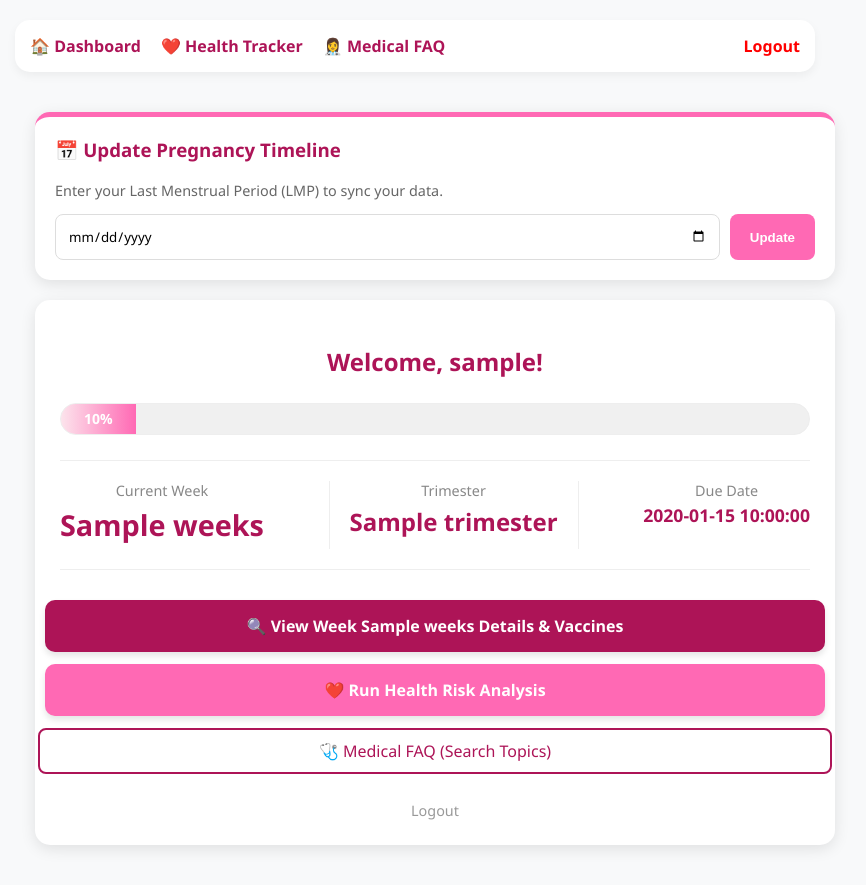
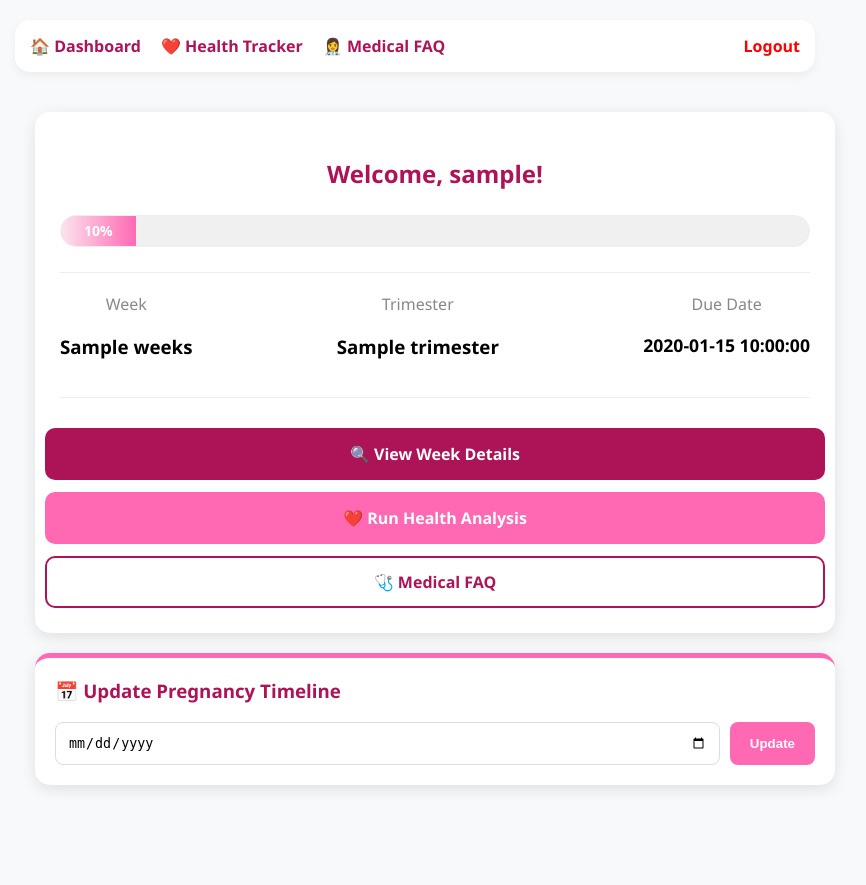
Before and after one commit to tejaswini-111/pregnancy-health-tracker, a Flask app: template templates/dashboard.html in a window 1280 px wide. Shown: the whole page, without its empty margins (225-1091 px from the left). After the commit the page ends 789 px from the top, so only its background shows below. Run offline with Flask 3, Linux system fonts and the light colour scheme; the template is opened without the code that fills it: most values are stand-ins (such as "Sample title", 1, 10 or a date in 2020); some libraries are stand-ins or nearby versions.

Commit message:
Final fix: Dashboard layout swap and FAQ route sync

```diff
--- a/templates/dashboard.html
+++ b/templates/dashboard.html
@@ -1,73 +1,36 @@
 {% extends "base.html" %}
-
-{% block title %}Dashboard - Maternal Health Tracker{% endblock %}
-
 {% block content %}
 <div class="container" style="width: 100%; padding: 20px;">
 
-    <div class="card" style="margin-bottom: 20px; border-top: 5px solid var(--pink-main); padding: 20px; background: #fff; border-radius: 15px; box-shadow: 0 4px 15px rgba(0,0,0,0.1);">
-        <h3 style="margin-top: 0; color: var(--pink-dark);">📅 Update Pregnancy Timeline</h3>
-        <p style="font-size: 0.9rem; color: #666;">Enter your Last Menstrual Period (LMP) to sync your data.</p>
-        <form action="/update_lmp" method="POST" style="display: flex; gap: 10px; margin-top: 10px;">
-            <input type="date" name="lmp_date" required style="flex-grow: 1; padding: 12px; border-radius: 8px; border: 1px solid #ddd; font-family: inherit;">
-            <button type="submit" class="btn" style="background: var(--pink-main); border: none; color: white; padding: 10px 20px; border-radius: 8px; cursor: pointer; font-weight: bold;">Update</button>
-        </form>
-    </div>
-
-    <div class="card" style="padding: 25px; background: #fff; border-radius: 15px; box-shadow: 0 4px 15px rgba(0,0,0,0.1); text-align: center;">
+    <div class="card" style="padding: 25px; background: #fff; border-radius: 15px; box-shadow: 0 4px 15px rgba(0,0,0,0.1); text-align: center; margin-bottom: 20px;">
         <h2 style="color: var(--pink-dark); margin-bottom: 10px;">Welcome, {{ user_name }}!</h2>
 
         <div style="background: #f0f0f0; border-radius: 20px; height: 30px; margin: 25px 0; overflow: hidden; border: 1px solid #eee;">
-            <div style="width: {{ progress }}%; background: linear-gradient(90deg, var(--pink-light), var(--pink-main)); height: 100%; text-align: center; color: white; font-size: 14px; line-height: 30px; font-weight: bold; transition: width 0.5s ease-in-out;">
+            <div style="width: {{ progress }}%; background: linear-gradient(90deg, var(--pink-light), var(--pink-main)); height: 100%; text-align: center; color: white; font-size: 14px; line-height: 30px; font-weight: bold;">
                 {{ progress }}% Complete
             </div>
         </div>
 
         <div style="display: flex; justify-content: space-between; text-align: center; margin-bottom: 30px; border-top: 1px solid #eee; border-bottom: 1px solid #eee; padding: 20px 0;">
-            <div>
-                <p style="margin: 0; color: #888; font-size: 0.9rem;">Current Week</p>
-                <h3 style="margin: 5px 0; color: var(--pink-dark); font-size: 1.8rem;">{{ weeks }}</h3>
-            </div>
-            <div style="border-left: 1px solid #eee; border-right: 1px solid #eee; padding: 0 20px;">
-                <p style="margin: 0; color: #888; font-size: 0.9rem;">Trimester</p>
-                <h3 style="margin: 5px 0; color: var(--pink-dark); font-size: 1.5rem;">{{ trimester }}</h3>
-            </div>
-            <div>
-                <p style="margin: 0; color: #888; font-size: 0.9rem;">Due Date</p>
-                <h3 style="margin: 5px 0; color: var(--pink-dark); font-size: 1.1rem; line-height: 1.2;">{{ due_date }}</h3>
-            </div>
+            <div><p style="margin:0; color:#888;">Week</p><h3>{{ weeks }}</h3></div>
+            <div><p style="margin:0; color:#888;">Trimester</p><h3>{{ trimester }}</h3></div>
+            <div><p style="margin:0; color:#888;">Due Date</p><h3 style="font-size: 1.1rem;">{{ due_date }}</h3></div>
         </div>
 
         <div style="display: flex; flex-direction: column; gap: 12px; align-items: center; width: 100%;">
-
-            <a href="/details/{{ weeks }}" class="btn" style="background: var(--pink-dark); color: white; width: 100%; padding: 15px; border-radius: 10px; text-decoration: none; font-weight: bold; display: block; box-shadow: 0 4px 6px rgba(0,0,0,0.1);">
-                🔍 View Week {{ weeks }} Details & Vaccines
-            </a>
-
-            <a href="/predict_page" class="btn" style="background: var(--pink-main); color: white; width: 100%; padding: 15px; border-radius: 10px; text-decoration: none; font-weight: bold; display: block; box-shadow: 0 4px 6px rgba(0,0,0,0.1);">
-                ❤️ Run Health Risk Analysis
-            </a>
-
-            <a href="/faq" class="btn" style="background: #fff; color: var(--pink-dark); border: 2px solid var(--pink-dark); width: 100%;">
-    🩺 Medical FAQ (Search Topics)
-</a>
-
-            <a href="/logout" style="margin-top: 15px; color: #999; text-decoration: none; font-size: 0.9rem;">Logout</a>
+            <a href="/details/{{ weeks }}" class="btn" style="background: var(--pink-dark); color: white; width: 100%; padding: 15px; border-radius: 10px; text-decoration: none; font-weight: bold;">🔍 View Week Details</a>
+            <a href="/predict_page" class="btn" style="background: var(--pink-main); color: white; width: 100%; padding: 15px; border-radius: 10px; text-decoration: none; font-weight: bold;">❤️ Run Health Analysis</a>
+            <a href="/faq" class="btn" style="background: #fff; color: var(--pink-dark); border: 2px solid var(--pink-dark); width: 100%; padding: 13px; border-radius: 10px; text-decoration: none; font-weight: bold;">🩺 Medical FAQ</a>
         </div>
     </div>
+
+    <div class="card" style="border-top: 5px solid var(--pink-main); padding: 20px; background: #fff; border-radius: 15px; box-shadow: 0 4px 15px rgba(0,0,0,0.1);">
+        <h3 style="margin-top: 0; color: var(--pink-dark);">📅 Update Pregnancy Timeline</h3>
+        <form action="/update_lmp" method="POST" style="display: flex; gap: 10px; margin-top: 10px;">
+            <input type="date" name="lmp_date" required style="flex-grow: 1; padding: 12px; border-radius: 8px; border: 1px solid #ddd;">
+            <button type="submit" class="btn" style="background: var(--pink-main); color: white; border: none; padding: 10px 20px; border-radius: 8px; font-weight: bold;">Update</button>
+        </form>
+    </div>
+
 </div>
-
-<style>
-    /* Hover effects for a professional feel */
-    .btn:hover {
-        opacity: 0.9;
-        transform: translateY(-2px);
-        transition: 0.2s;
-    }
-    a[href="/faq"]:hover {
-        background: var(--pink-light) !important;
-        color: white !important;
-        border-color: var(--pink-main) !important;
-    }
-</style>
 {% endblock %}
```
